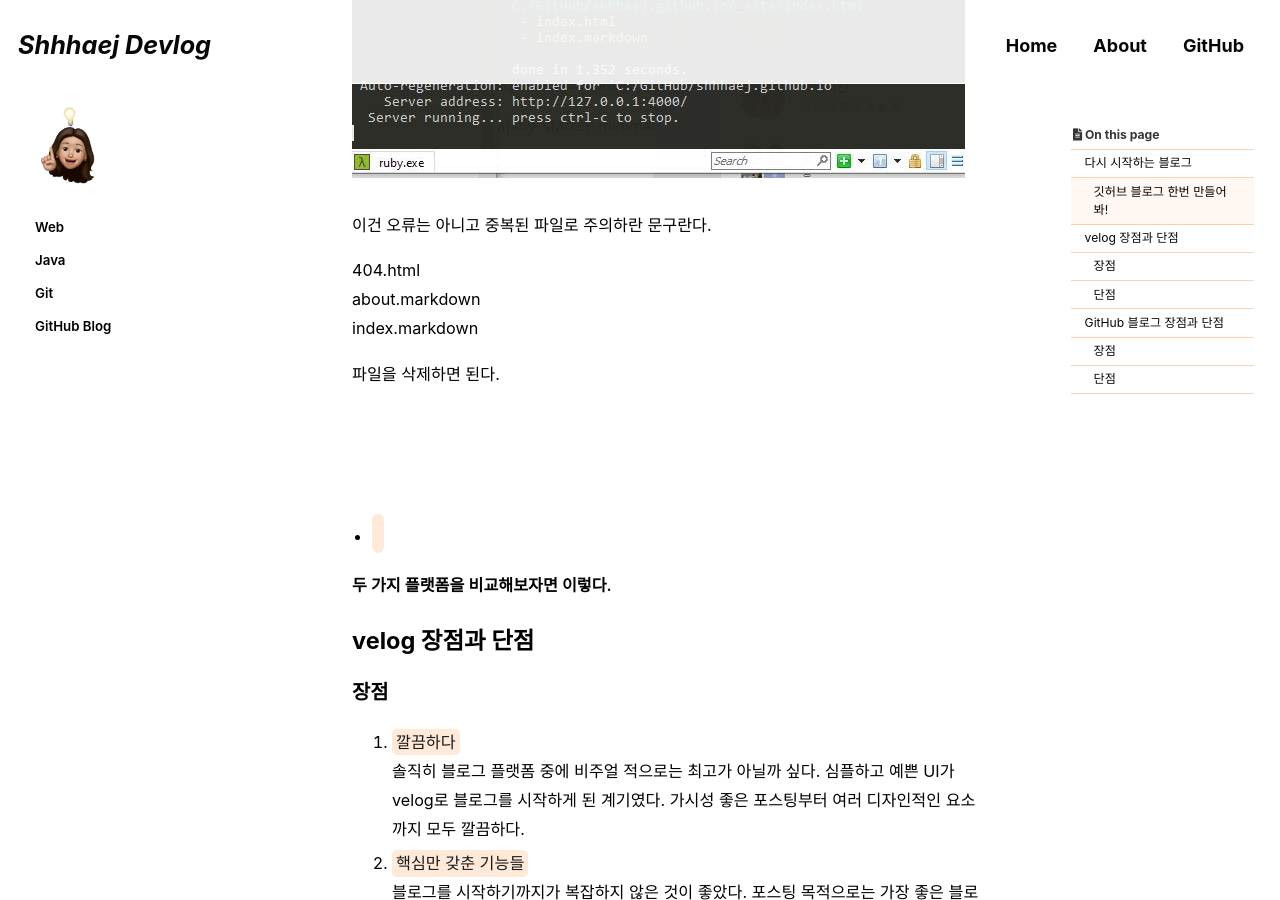
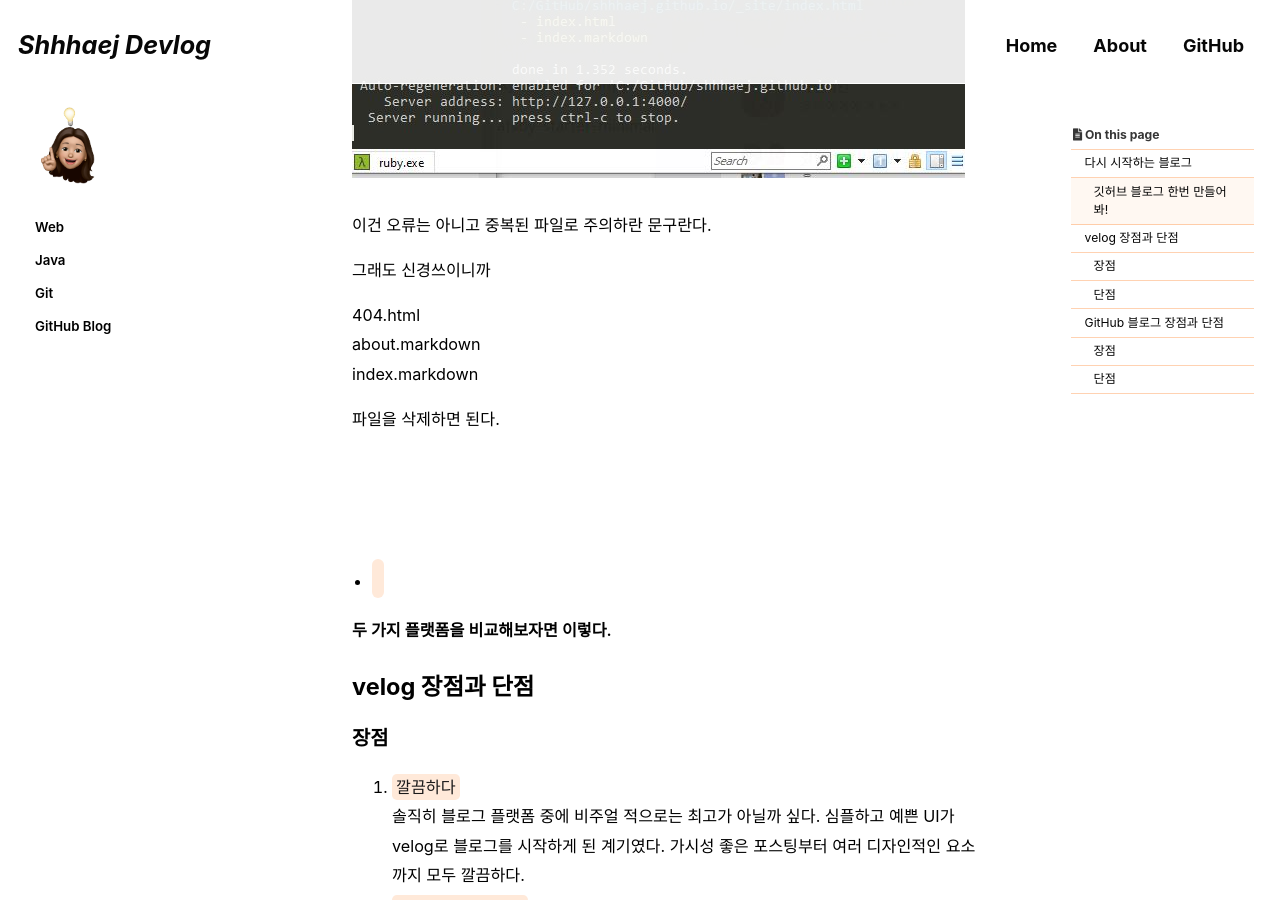
Before and after one commit to shhhaej/shhhaej.github.io, a Jekyll site: the page built from _posts/2021-09-05-github-blog-1.md, in a window 1280 px wide and 900 px high, scrolled down 7817 px. Built offline with Jekyll 4.4.1, drawn with Linux system fonts in a browser that asks for light colours; cached includes are drawn as plain includes; some web fonts are replaced; comment, search, counter and statistics services are not loaded.

Commit message:
recommit.

```diff
--- a/_posts/2021-09-05-github-blog-1.md
+++ b/_posts/2021-09-05-github-blog-1.md
@@ -217,6 +217,8 @@ bundle exec jekyll serve 를 입력
 
 이건 오류는 아니고 중복된 파일로 주의하란 문구란다.
 
+그래도 신경쓰이니까<br>
+
 404.html<br>
 about.markdown<br>
 index.markdown<br>
```
